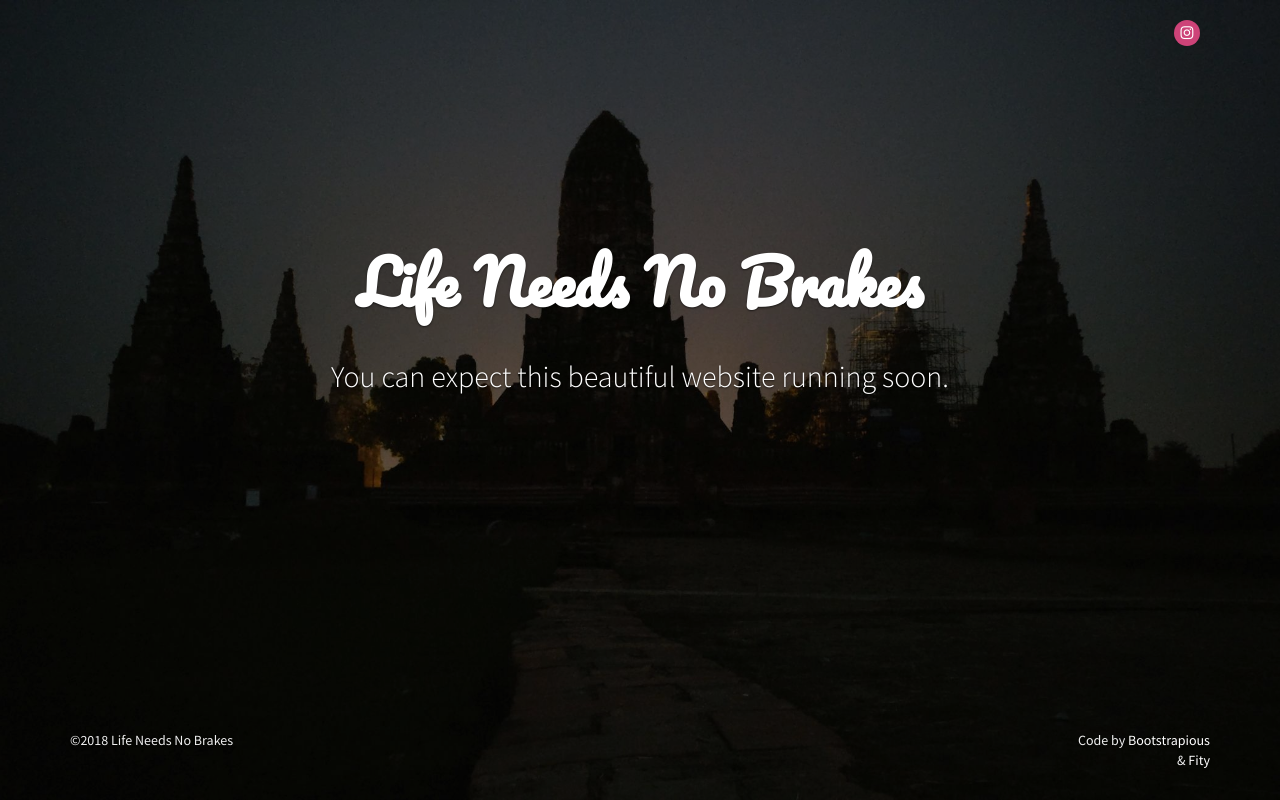
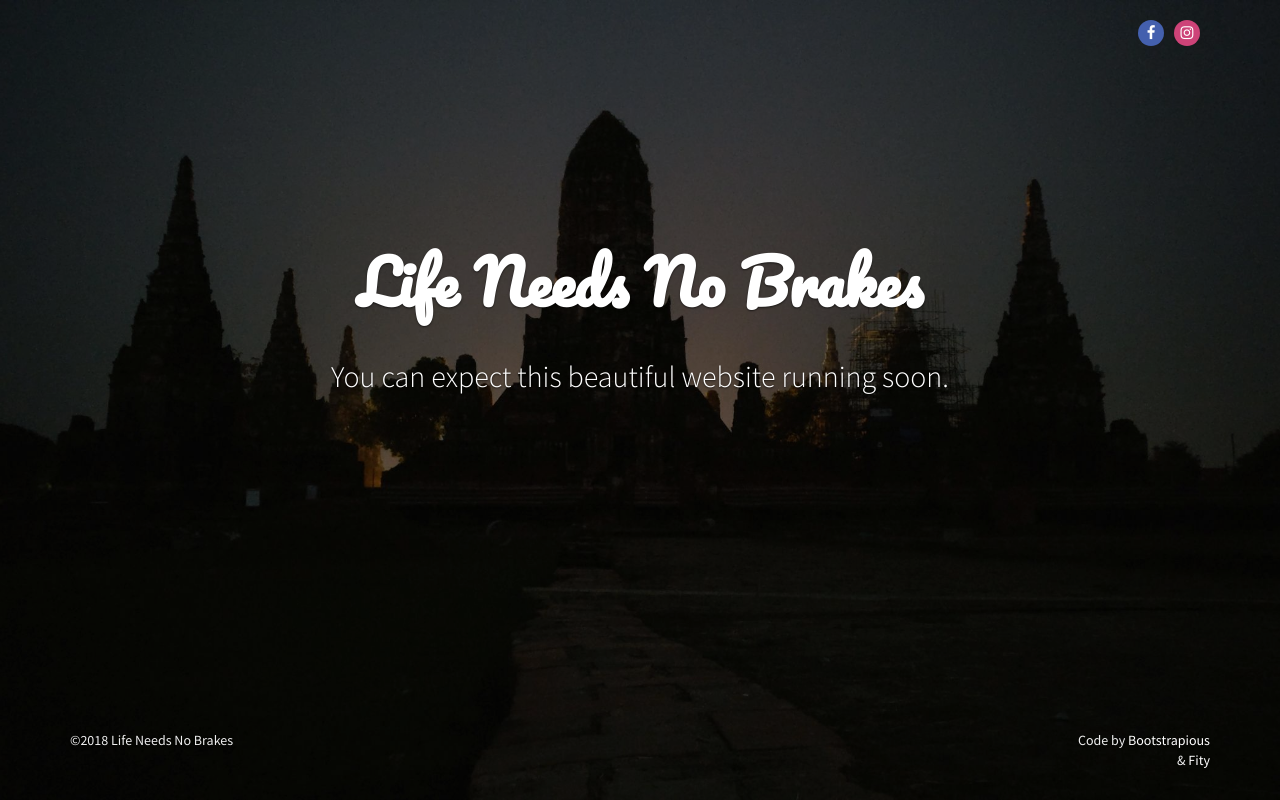
Before and after one commit to lifeneedsnobrakes/www-soon, a plain HTML site: page index.html in a window 1280 px wide. Drawn offline with nearby package versions, Linux system fonts and the light colour scheme.

Commit message:
add facebook link

```diff
--- a/index.html
+++ b/index.html
@@ -27,7 +27,7 @@
     <div style="background-image: url('img/wat-chai-wattanaram.jpg')" class="main">
       <div class="overlay"></div>
       <div class="container">
-        <p class="social"><a href="https://www.instagram.com/lifeneedsnobrakes/" title="" class="instagram"><i class="fa fa-instagram"></i></a></p>
+        <p class="social"><a href="https://www.facebook.com/LifeNeedsNoBrakesAdventures/" title="Facebook" class="facebook"><i class="fa fa-facebook"></i></a><a href="https://www.instagram.com/lifeneedsnobrakes/" title="Instagram" class="instagram"><i class="fa fa-instagram"></i></a></p>
         <h1 class="cursive">Life Needs No Brakes</h1>
         <h2 class="sub">You can expect this beautiful website running soon. </h2>
       </div>
```
